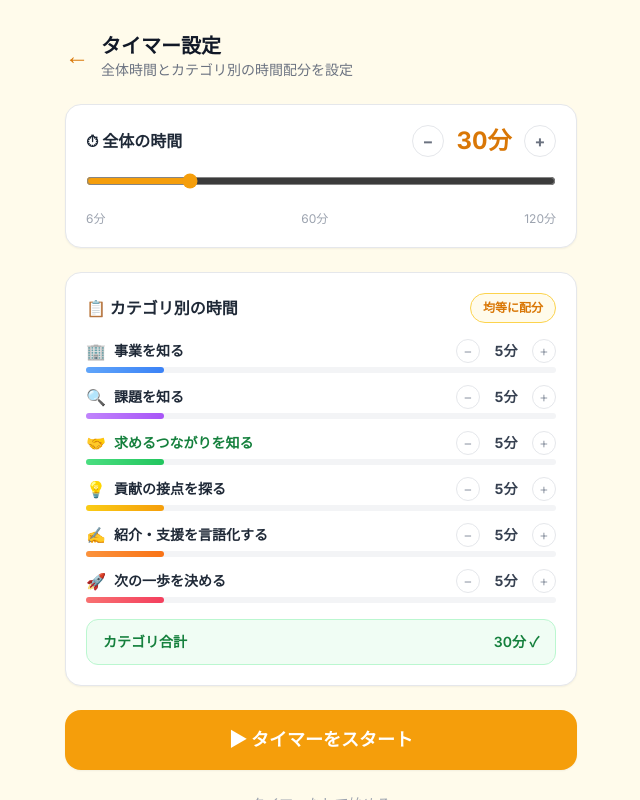
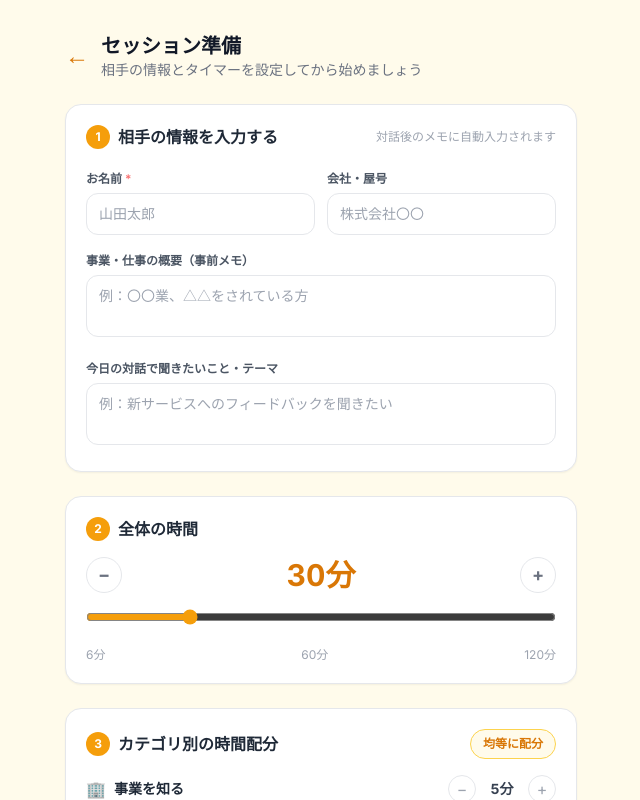
Before and after one commit to kojiro1221-design/business-contribution-cards, a Next.js app: page /timer-setup in a window 1280 px wide. Shown: the top 800 px of the page, without its empty margins (319-959 px from the left). Built offline with nearby package versions, Linux system fonts and the light colour scheme.

Commit message:
Add partner info pre-fill to session setup, auto-load in memo page

```diff
--- a/src/app/memo/page.tsx
+++ b/src/app/memo/page.tsx
@@ -5,6 +5,14 @@ import Link from 'next/link'
 import type { Memo } from '@/types'
 
 const STORAGE_KEY = 'bcc_memos'
+const PARTNER_KEY = 'bcc_partner_info'
+
+interface PartnerInfo {
+  name: string
+  company: string
+  business: string
+  purpose: string
+}
 
 function generateId() {
   return Date.now().toString(36) + Math.random().toString(36).slice(2)
@@ -12,37 +20,76 @@ function generateId() {
 
 function loadMemos(): Memo[] {
   if (typeof window === 'undefined') return []
-  try {
-    return JSON.parse(localStorage.getItem(STORAGE_KEY) ?? '[]')
-  } catch {
-    return []
-  }
+  try { return JSON.parse(localStorage.getItem(STORAGE_KEY) ?? '[]') } catch { return [] }
 }
 
 function saveMemos(memos: Memo[]) {
   localStorage.setItem(STORAGE_KEY, JSON.stringify(memos))
 }
 
+function loadPartner(): PartnerInfo | null {
+  if (typeof window === 'undefined') return null
+  try {
+    const raw = localStorage.getItem(PARTNER_KEY)
+    return raw ? JSON.parse(raw) : null
+  } catch { return null }
+}
+
+function clearPartner() {
+  localStorage.removeItem(PARTNER_KEY)
+}
+
+function today() {
+  return new Date().toLocaleDateString('ja-JP', { year: 'numeric', month: 'long', day: 'numeric' })
+}
+
 export default function MemoPage() {
   const [memos, setMemos] = useState<Memo[]>([])
   const [editing, setEditing] = useState<Memo | null>(null)
+  const [partnerInfo, setPartnerInfo] = useState<PartnerInfo | null>(null)
+  const [preNotes, setPreNotes] = useState('')   // 事前メモ（編集中のみ表示）
   const [copied, setCopied] = useState<string | null>(null)
   const [view, setView] = useState<'list' | 'edit'>('list')
+  const [showDraft, setShowDraft] = useState(false)
 
   useEffect(() => {
     setMemos(loadMemos())
+    const p = loadPartner()
+    if (p && p.name) {
+      setPartnerInfo(p)
+      setShowDraft(true)
+    }
   }, [])
 
-  function newMemo() {
+  function startFromPartner() {
+    if (!partnerInfo) return
     const m: Memo = {
       id: generateId(),
-      date: new Date().toLocaleDateString('ja-JP', { year: 'numeric', month: 'long', day: 'numeric' }),
-      partnerName: '',
+      date: today(),
+      partnerName: [partnerInfo.name, partnerInfo.company].filter(Boolean).join('（') + (partnerInfo.company ? '）' : ''),
       contributions: '',
       nextAction: '',
     }
     setEditing(m)
+    setPreNotes([
+      partnerInfo.business ? `【事業メモ】${partnerInfo.business}` : '',
+      partnerInfo.purpose  ? `【今日のテーマ】${partnerInfo.purpose}` : '',
+    ].filter(Boolean).join('\n'))
     setView('edit')
+    setShowDraft(false)
+  }
+
+  function newMemo() {
+    setEditing({
+      id: generateId(),
+      date: today(),
+      partnerName: '',
+      contributions: '',
+      nextAction: '',
+    })
+    setPreNotes('')
+    setView('edit')
+    setShowDraft(false)
   }
 
   function saveMemo() {
@@ -52,6 +99,8 @@ export default function MemoPage() {
       : [editing, ...memos]
     setMemos(updated)
     saveMemos(updated)
+    clearPartner()
+    setPartnerInfo(null)
     setEditing(null)
     setView('list')
   }
@@ -73,12 +122,14 @@ export default function MemoPage() {
 
   function editMemo(memo: Memo) {
     setEditing({ ...memo })
+    setPreNotes('')
     setView('edit')
   }
 
   return (
     <main className="min-h-screen px-4 py-8">
       <div className="max-w-lg mx-auto space-y-5">
+
         {/* ヘッダー */}
         <div className="flex items-center gap-3">
           <Link href="/" className="text-amber-600 hover:text-amber-800 text-2xl leading-none">←</Link>
@@ -93,9 +144,47 @@ export default function MemoPage() {
           )}
         </div>
 
+        {/* 事前入力があった場合の誘導バナー */}
+        {showDraft && partnerInfo && view === 'list' && (
+          <div className="bg-amber-50 border-2 border-amber-300 rounded-2xl p-5 space-y-3">
+            <div className="flex items-center gap-2">
+              <span className="text-lg">✨</span>
+              <p className="font-bold text-amber-800">今日の対話相手のメモを作成しましょう</p>
+            </div>
+            <div className="bg-white rounded-xl border border-amber-200 px-4 py-3 space-y-1 text-sm">
+              <p className="font-bold text-gray-800">
+                {partnerInfo.name}
+                {partnerInfo.company && <span className="font-normal text-gray-500 ml-1">（{partnerInfo.company}）</span>}
+              </p>
+              {partnerInfo.business && <p className="text-gray-500 text-xs">{partnerInfo.business}</p>}
+              {partnerInfo.purpose && <p className="text-amber-700 text-xs">🎯 {partnerInfo.purpose}</p>}
+            </div>
+            <div className="flex gap-2">
+              <button onClick={startFromPartner} className="btn-primary flex-1 py-2.5 text-sm">
+                このメモを書く →
+              </button>
+              <button
+                onClick={() => { setShowDraft(false); clearPartner(); setPartnerInfo(null) }}
+                className="text-xs text-gray-400 hover:text-gray-600 px-3"
+              >
+                閉じる
+              </button>
+            </div>
+          </div>
+        )}
+
         {/* 編集画面 */}
         {view === 'edit' && editing && (
           <div className="space-y-4">
+
+            {/* 相手情報（事前メモ参照） */}
+            {preNotes && (
+              <div className="bg-amber-50 border border-amber-200 rounded-xl px-4 py-3 space-y-1">
+                <p className="text-xs font-bold text-amber-700">📋 事前メモ（参考）</p>
+                <p className="text-xs text-amber-800 whitespace-pre-wrap leading-relaxed">{preNotes}</p>
+              </div>
+            )}
+
             <div className="space-y-1">
               <label className="text-sm font-semibold text-gray-700">相手の名前・会社</label>
               <input
@@ -130,9 +219,7 @@ export default function MemoPage() {
             </div>
 
             <div className="flex gap-3">
-              <button onClick={saveMemo} className="btn-primary flex-1">
-                保存する
-              </button>
+              <button onClick={saveMemo} className="btn-primary flex-1">保存する</button>
               <button
                 onClick={() => { setEditing(null); setView('list') }}
                 className="btn-secondary px-4"
@@ -146,7 +233,7 @@ export default function MemoPage() {
         {/* リスト画面 */}
         {view === 'list' && (
           <div className="space-y-3">
-            {memos.length === 0 ? (
+            {memos.length === 0 && !showDraft ? (
               <div className="text-center py-16 space-y-3">
                 <div className="text-5xl">📝</div>
                 <p className="text-gray-400 text-sm">まだメモがありません</p>
@@ -161,33 +248,19 @@ export default function MemoPage() {
                   <div className="flex items-start justify-between gap-2">
                     <div>
                       <p className="text-xs text-gray-400">{memo.date}</p>
-                      <p className="font-bold text-gray-900 mt-0.5">
-                        {memo.partnerName || '（名前未設定）'}
-                      </p>
+                      <p className="font-bold text-gray-900 mt-0.5">{memo.partnerName || '（名前未設定）'}</p>
                     </div>
                     <div className="flex gap-1 shrink-0">
                       <button
                         onClick={() => copyMemo(memo)}
                         className={`text-xs px-2.5 py-1.5 rounded-lg border transition-colors ${
-                          copied === memo.id
-                            ? 'bg-green-50 text-green-600 border-green-200'
-                            : 'text-gray-500 border-gray-200 hover:bg-gray-50'
+                          copied === memo.id ? 'bg-green-50 text-green-600 border-green-200' : 'text-gray-500 border-gray-200 hover:bg-gray-50'
                         }`}
                       >
                         {copied === memo.id ? 'コピー済み ✓' : 'コピー'}
                       </button>
-                      <button
-                        onClick={() => editMemo(memo)}
-                        className="text-xs px-2.5 py-1.5 rounded-lg border text-amber-600 border-amber-200 hover:bg-amber-50"
-                      >
-                        編集
-                      </button>
-                      <button
-                        onClick={() => deleteMemo(memo.id)}
-                        className="text-xs px-2.5 py-1.5 rounded-lg border text-red-400 border-red-200 hover:bg-red-50"
-                      >
-                        削除
-                      </button>
+                      <button onClick={() => editMemo(memo)} className="text-xs px-2.5 py-1.5 rounded-lg border text-amber-600 border-amber-200 hover:bg-amber-50">編集</button>
+                      <button onClick={() => deleteMemo(memo.id)} className="text-xs px-2.5 py-1.5 rounded-lg border text-red-400 border-red-200 hover:bg-red-50">削除</button>
                     </div>
                   </div>
 
@@ -199,7 +272,7 @@ export default function MemoPage() {
                   )}
 
                   {memo.nextAction && (
-                    <div className="space-y-1 bg-amber-50 rounded-xl px-3 py-2">
+                    <div className="bg-amber-50 rounded-xl px-3 py-2 space-y-1">
                       <p className="text-xs font-semibold text-amber-700">次のアクション</p>
                       <p className="text-sm text-gray-700 whitespace-pre-wrap">{memo.nextAction}</p>
                     </div>
--- a/src/app/timer-setup/page.tsx
+++ b/src/app/timer-setup/page.tsx
@@ -14,10 +14,18 @@ function distribute(total: number, count: number): number[] {
   return Array.from({ length: count }, (_, i) => base + (i < remainder ? 1 : 0))
 }
 
+export interface PartnerInfo {
+  name: string
+  company: string
+  business: string
+  purpose: string
+}
+
 export default function TimerSetupPage() {
   const router = useRouter()
   const [total, setTotal] = useState(DEFAULT_TOTAL)
   const [allocations, setAllocations] = useState<number[]>(() => distribute(DEFAULT_TOTAL, CATEGORIES.length))
+  const [partner, setPartner] = useState<PartnerInfo>({ name: '', company: '', business: '', purpose: '' })
 
   const allocSum = allocations.reduce((a, b) => a + b, 0)
   const diff = allocSum - total
@@ -38,46 +46,109 @@ export default function TimerSetupPage() {
     setAllocations(distribute(total, CATEGORIES.length))
   }
 
-  function handleStart() {
-    const settings = { total, allocations }
-    localStorage.setItem('bcc_timer_settings', JSON.stringify(settings))
+  function handleStart(withTimer: boolean) {
+    // 相手情報を保存
+    localStorage.setItem('bcc_partner_info', JSON.stringify(partner))
+    // タイマー設定を保存
+    if (withTimer) {
+      localStorage.setItem('bcc_timer_settings', JSON.stringify({ total, allocations }))
       router.push('/dialog?timer=1')
+    } else {
+      router.push('/dialog')
+    }
   }
 
   const isValid = diff === 0
+  const hasPartner = partner.name.trim() !== ''
 
   return (
     <main className="min-h-screen px-4 py-8">
       <div className="max-w-lg mx-auto space-y-6">
+
         {/* ヘッダー */}
         <div className="flex items-center gap-3">
           <Link href="/" className="text-amber-600 hover:text-amber-800 text-2xl leading-none">←</Link>
           <div>
-            <h1 className="text-xl font-bold text-gray-900">タイマー設定</h1>
-            <p className="text-sm text-gray-500">全体時間とカテゴリ別の時間配分を設定</p>
+            <h1 className="text-xl font-bold text-gray-900">セッション準備</h1>
+            <p className="text-sm text-gray-500">相手の情報とタイマーを設定してから始めましょう</p>
           </div>
         </div>
 
-        {/* 全体時間 */}
+        {/* ステップ1：相手の情報 */}
         <div className="bg-white rounded-2xl border border-gray-200 shadow-sm p-5 space-y-4">
+          <div className="flex items-center gap-2">
+            <span className="w-6 h-6 rounded-full bg-amber-500 text-white text-xs font-bold flex items-center justify-center shrink-0">1</span>
+            <p className="font-bold text-gray-800">相手の情報を入力する</p>
+            <span className="text-xs text-gray-400 ml-auto">対話後のメモに自動入力されます</span>
+          </div>
+
+          <div className="space-y-3">
+            <div className="grid grid-cols-2 gap-3">
+              <div className="space-y-1">
+                <label className="text-xs font-semibold text-gray-600">お名前 <span className="text-red-400">*</span></label>
+                <input
+                  type="text"
+                  value={partner.name}
+                  onChange={(e) => setPartner({ ...partner, name: e.target.value })}
+                  placeholder="山田太郎"
+                  className="w-full border border-gray-200 rounded-xl px-3 py-2.5 text-sm focus:outline-none focus:ring-2 focus:ring-amber-400"
+                />
+              </div>
+              <div className="space-y-1">
+                <label className="text-xs font-semibold text-gray-600">会社・屋号</label>
+                <input
+                  type="text"
+                  value={partner.company}
+                  onChange={(e) => setPartner({ ...partner, company: e.target.value })}
+                  placeholder="株式会社〇〇"
+                  className="w-full border border-gray-200 rounded-xl px-3 py-2.5 text-sm focus:outline-none focus:ring-2 focus:ring-amber-400"
+                />
+              </div>
+            </div>
+
+            <div className="space-y-1">
+              <label className="text-xs font-semibold text-gray-600">事業・仕事の概要（事前メモ）</label>
+              <textarea
+                value={partner.business}
+                onChange={(e) => setPartner({ ...partner, business: e.target.value })}
+                placeholder="例：〇〇業、△△をされている方"
+                rows={2}
+                className="w-full border border-gray-200 rounded-xl px-3 py-2.5 text-sm focus:outline-none focus:ring-2 focus:ring-amber-400 resize-none"
+              />
+            </div>
+
+            <div className="space-y-1">
+              <label className="text-xs font-semibold text-gray-600">今日の対話で聞きたいこと・テーマ</label>
+              <textarea
+                value={partner.purpose}
+                onChange={(e) => setPartner({ ...partner, purpose: e.target.value })}
+                placeholder="例：新サービスへのフィードバックを聞きたい"
+                rows={2}
+                className="w-full border border-gray-200 rounded-xl px-3 py-2.5 text-sm focus:outline-none focus:ring-2 focus:ring-amber-400 resize-none"
+              />
+            </div>
+          </div>
+        </div>
+
+        {/* ステップ2：全体時間 */}
+        <div className="bg-white rounded-2xl border border-gray-200 shadow-sm p-5 space-y-4">
+          <div className="flex items-center gap-2">
+            <span className="w-6 h-6 rounded-full bg-amber-500 text-white text-xs font-bold flex items-center justify-center shrink-0">2</span>
+            <p className="font-bold text-gray-800">全体の時間</p>
+          </div>
           <div className="flex items-center justify-between">
-            <p className="font-bold text-gray-800">⏱ 全体の時間</p>
-            <div className="flex items-center gap-2">
             <button
               onClick={() => handleTotalChange(total - 5)}
-                className="w-8 h-8 rounded-full border border-gray-200 text-gray-500 hover:bg-gray-50 flex items-center justify-center font-bold"
+              className="w-9 h-9 rounded-full border border-gray-200 text-gray-500 hover:bg-gray-50 flex items-center justify-center font-bold text-lg"
             >−</button>
-              <span className="text-2xl font-bold text-amber-600 w-16 text-center tabular-nums">{total}分</span>
+            <span className="text-3xl font-bold text-amber-600 tabular-nums">{total}分</span>
             <button
               onClick={() => handleTotalChange(total + 5)}
-                className="w-8 h-8 rounded-full border border-gray-200 text-gray-500 hover:bg-gray-50 flex items-center justify-center font-bold"
+              className="w-9 h-9 rounded-full border border-gray-200 text-gray-500 hover:bg-gray-50 flex items-center justify-center font-bold text-lg"
             >+</button>
           </div>
-          </div>
           <input
-            type="range"
-            min={6} max={120} step={1}
-            value={total}
+            type="range" min={6} max={120} step={1} value={total}
             onChange={(e) => handleTotalChange(Number(e.target.value))}
             className="w-full accent-amber-500"
           />
@@ -86,13 +157,14 @@ export default function TimerSetupPage() {
           </div>
         </div>
 
-        {/* カテゴリ別配分 */}
+        {/* ステップ3：カテゴリ別配分 */}
         <div className="bg-white rounded-2xl border border-gray-200 shadow-sm p-5 space-y-4">
-          <div className="flex items-center justify-between">
-            <p className="font-bold text-gray-800">📋 カテゴリ別の時間</p>
+          <div className="flex items-center gap-2">
+            <span className="w-6 h-6 rounded-full bg-amber-500 text-white text-xs font-bold flex items-center justify-center shrink-0">3</span>
+            <p className="font-bold text-gray-800">カテゴリ別の時間配分</p>
             <button
               onClick={autoDistribute}
-              className="text-xs text-amber-600 border border-amber-300 bg-amber-50 hover:bg-amber-100 px-3 py-1.5 rounded-full font-semibold"
+              className="text-xs text-amber-600 border border-amber-300 bg-amber-50 hover:bg-amber-100 px-3 py-1.5 rounded-full font-semibold ml-auto"
             >
               均等に配分
             </button>
@@ -109,26 +181,23 @@ export default function TimerSetupPage() {
                   <div className="flex items-center gap-1.5">
                     <button
                       onClick={() => handleAlloc(i, allocations[i] - 1)}
-                      className="w-6 h-6 rounded-full border border-gray-200 text-gray-400 hover:bg-gray-50 flex items-center justify-center text-sm"
+                      className="w-7 h-7 rounded-full border border-gray-200 text-gray-400 hover:bg-gray-50 flex items-center justify-center"
                     >−</button>
-                    <span className="text-sm font-bold text-gray-700 w-10 text-center tabular-nums">
-                      {allocations[i]}分
-                    </span>
+                    <span className="text-sm font-bold text-gray-700 w-10 text-center tabular-nums">{allocations[i]}分</span>
                     <button
                       onClick={() => handleAlloc(i, allocations[i] + 1)}
-                      className="w-6 h-6 rounded-full border border-gray-200 text-gray-400 hover:bg-gray-50 flex items-center justify-center text-sm"
+                      className="w-7 h-7 rounded-full border border-gray-200 text-gray-400 hover:bg-gray-50 flex items-center justify-center"
                     >+</button>
                   </div>
                 </div>
-                {/* ミニバー */}
                 <div className="w-full bg-gray-100 rounded-full h-1.5">
                   <div
                     className={`h-1.5 rounded-full transition-all duration-300 bg-gradient-to-r ${
-                      cat.id === 'know-business' ? 'from-blue-400 to-blue-500' :
-                      cat.id === 'know-challenges' ? 'from-purple-400 to-purple-500' :
+                      cat.id === 'know-business'    ? 'from-blue-400 to-blue-500' :
+                      cat.id === 'know-challenges'  ? 'from-purple-400 to-purple-500' :
                       cat.id === 'know-connections' ? 'from-green-400 to-green-500' :
-                      cat.id === 'find-contribution' ? 'from-yellow-400 to-amber-500' :
-                      cat.id === 'verbalize-support' ? 'from-orange-400 to-orange-500' :
+                      cat.id === 'find-contribution'? 'from-yellow-400 to-amber-500' :
+                      cat.id === 'verbalize-support'? 'from-orange-400 to-orange-500' :
                       'from-red-400 to-rose-500'
                     }`}
                     style={{ width: `${Math.min(100, (allocations[i] / total) * 100)}%` }}
@@ -147,32 +216,39 @@ export default function TimerSetupPage() {
             <span>カテゴリ合計</span>
             <span>
               {allocSum}分
-              {!isValid && (
-                <span className="ml-2 font-normal">
-                  {diff > 0 ? `（${diff}分 オーバー）` : `（${Math.abs(diff)}分 少ない）`}
-                </span>
-              )}
+              {!isValid && <span className="ml-2 font-normal">{diff > 0 ? `（${diff}分 オーバー）` : `（${Math.abs(diff)}分 少ない）`}</span>}
               {isValid && ' ✓'}
             </span>
           </div>
         </div>
 
         {/* スタートボタン */}
+        <div className="space-y-3">
           <button
-          onClick={handleStart}
-          disabled={!isValid}
+            onClick={() => handleStart(true)}
+            disabled={!isValid || !hasPartner}
             className={`w-full py-4 rounded-2xl text-lg font-bold shadow-sm transition-all duration-150 ${
-            isValid
+              isValid && hasPartner
                 ? 'bg-amber-500 hover:bg-amber-600 active:bg-amber-700 text-white'
                 : 'bg-gray-200 text-gray-400 cursor-not-allowed'
             }`}
           >
-          {isValid ? '▶ タイマーをスタート' : '合計時間を全体時間に合わせてください'}
+            {!hasPartner ? 'お名前を入力してください' : !isValid ? '合計時間を全体時間に合わせてください' : '▶ タイマーをスタート'}
           </button>
 
-        <Link href="/dialog" className="block text-center text-sm text-gray-400 hover:text-gray-600 underline underline-offset-2">
+          <button
+            onClick={() => handleStart(false)}
+            disabled={!hasPartner}
+            className={`w-full py-3 rounded-2xl text-base font-semibold border transition-all duration-150 ${
+              hasPartner
+                ? 'bg-white border-gray-300 text-gray-700 hover:bg-gray-50'
+                : 'bg-gray-100 border-gray-200 text-gray-300 cursor-not-allowed'
+            }`}
+          >
             タイマーなしで始める
-        </Link>
+          </button>
+        </div>
+
       </div>
     </main>
   )
```
Lines whose indentation alone changed are shown as unchanged.
